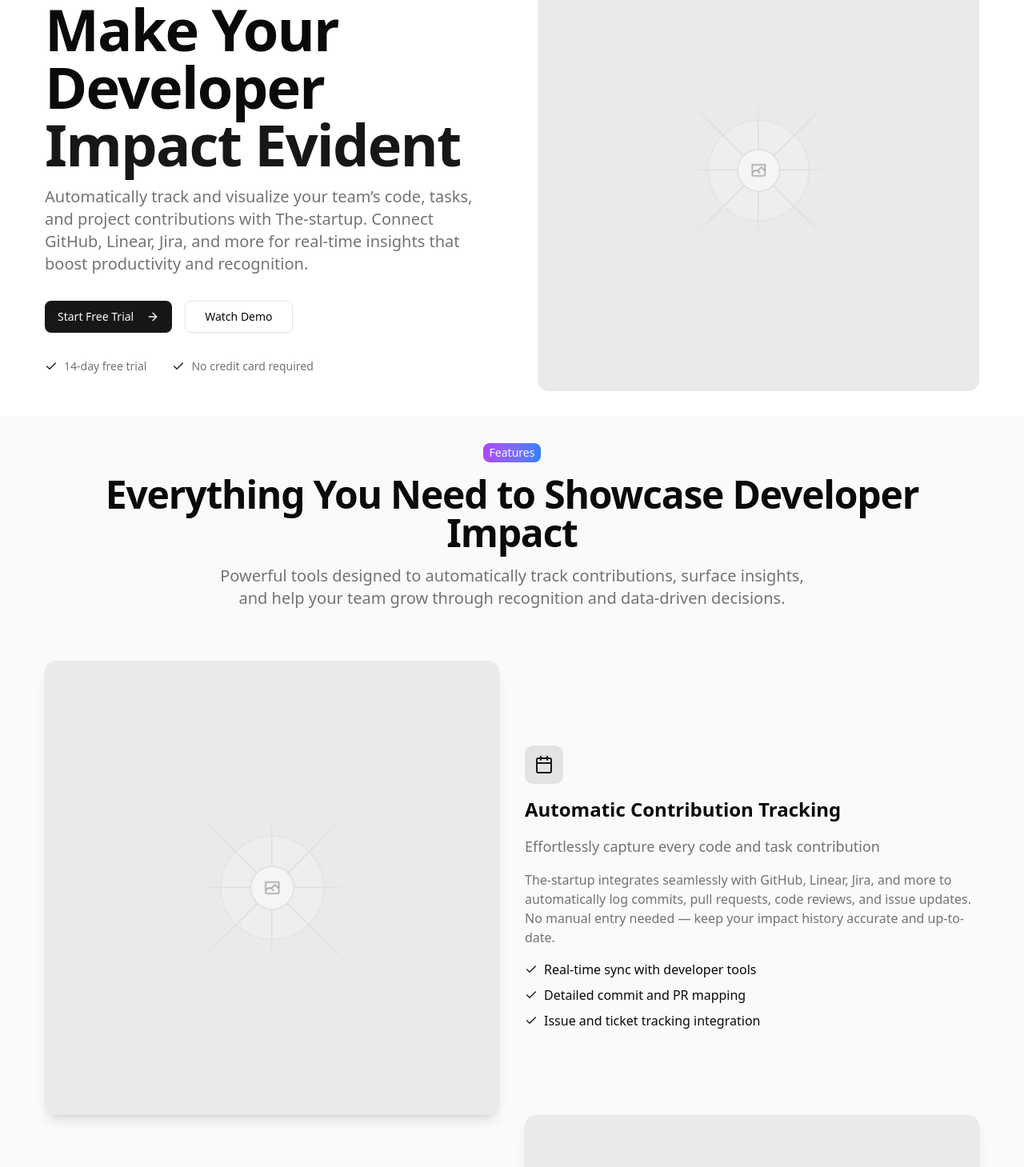
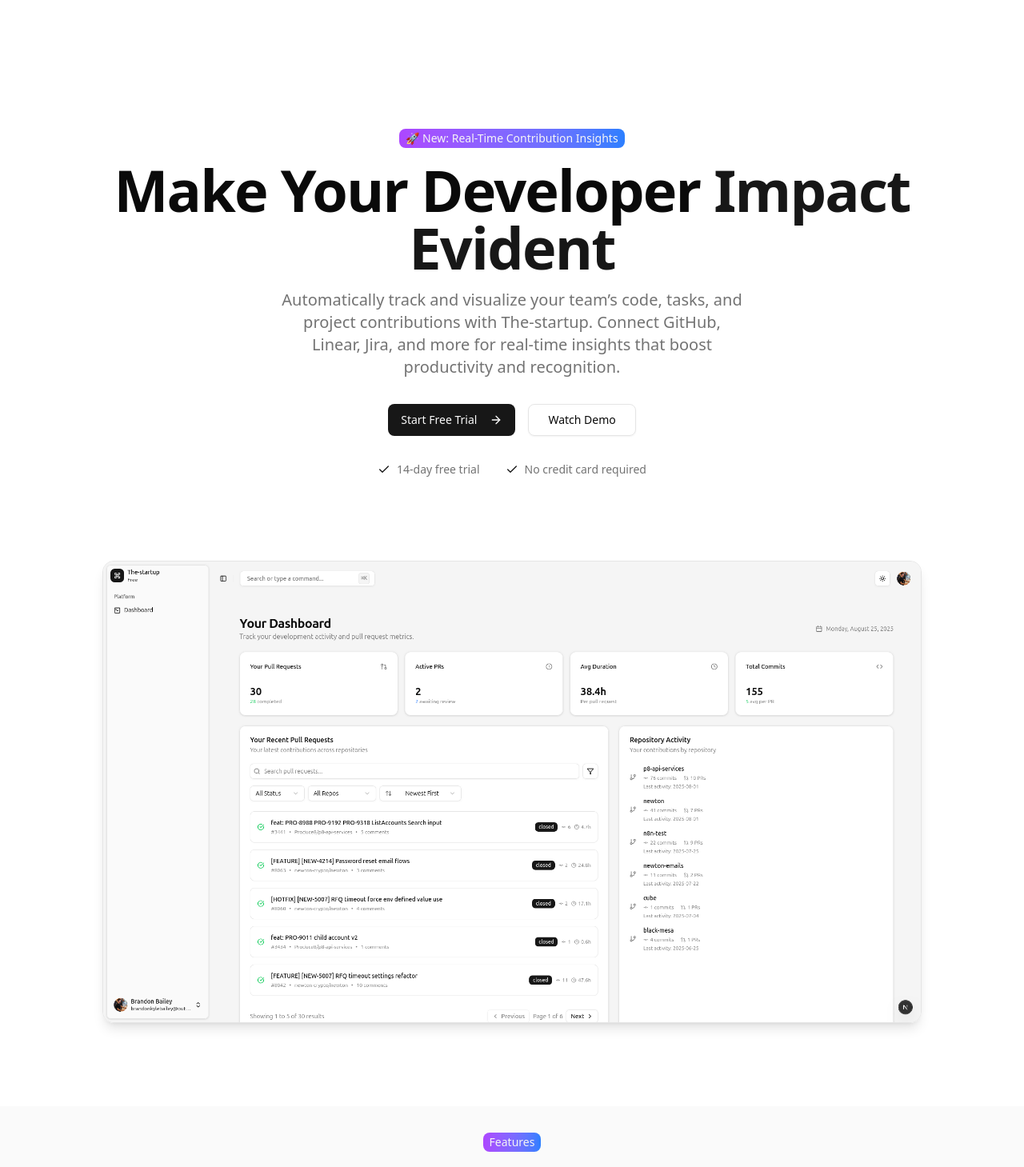
Before and after one commit to brandon-kyle-bailey/p1, a Next.js app in the folder apps/web/: page / in a window 1280 px wide. Shown: the part 160-1619 px from the top of the page at 80% size. Built offline with nearby package versions, Linux system fonts and the light colour scheme.

Commit message:
chore: stashing

```diff
--- a/apps/web/src/app/(public)/page.tsx
+++ b/apps/web/src/app/(public)/page.tsx
@@ -29,7 +29,7 @@ import Image from "next/image";
 import customApiImage from "../../../public/customapi.png";
 import githubImage from "../../../public/github.png";
 import linearImage from "../../../public/linear.png";
-import placeholderImage from "../../../public/placeholder.png";
+import heroImage from "../../../public/hero.png";
 import jiraImage from "../../../public/jira.png";
 import slackImage from "../../../public/slack.png";
 import TestimonialsComponent from "@/components/landing-page/testimonials.components";
@@ -204,11 +204,11 @@ export default function Page() {
   return (
     <>
       {/* Hero Section */}
-      <section className="p-8">
+      <section className="p-8 lg:mt-56">
         <div className="px-4 md:px-6">
-          <div className="grid gap-8 sm:gap-12 lg:grid-cols-2 lg:gap-16 items-center">
-            <div className="space-y-6 sm:space-y-8 text-center lg:text-left">
-              <div className="space-y-4">
+          <div className="grid gap-8 items-center">
+            <div className="space-y-6 sm:space-y-8 text-center">
+              <div className="space-y-4 flex flex-col items-center">
                 <Badge
                   variant="outline"
                   className="text-secondary dark:text-primary text-sm bg-gradient-to-r from-purple-500 to-blue-500 border-0"
@@ -219,15 +219,15 @@ export default function Page() {
                   Make Your Developer
                   <span className="text-primary"> Impact Evident</span>
                 </h1>
-                <p className="text-lg sm:text-xl text-muted-foreground max-w-[600px] mx-auto lg:mx-0">
+                <p className="text-lg sm:text-xl text-muted-foreground lg:w-1/2">
                   Automatically track and visualize your team’s code, tasks, and
-                  project contributions with The-startup. Connect GitHub, Linear,
-                  Jira, and more for real-time insights that boost productivity
-                  and recognition.
+                  project contributions with The-startup. Connect GitHub,
+                  Linear, Jira, and more for real-time insights that boost
+                  productivity and recognition.
                 </p>
               </div>
 
-              <div className="flex flex-col sm:flex-row gap-3 sm:gap-4 justify-center lg:justify-start">
+              <div className="flex flex-col sm:flex-row gap-3 sm:gap-4 justify-center">
                 <Button size="lg" className="w-full sm:w-auto">
                   Start Free Trial
                   <ArrowRight className="ml-2 h-4 w-4" />
@@ -241,7 +241,7 @@ export default function Page() {
                 </Button>
               </div>
 
-              <div className="flex flex-col sm:flex-row items-center justify-center lg:justify-start space-y-2 sm:space-y-0 sm:space-x-8 text-sm text-muted-foreground">
+              <div className="flex flex-col sm:flex-row items-center justify-center space-y-2 sm:space-y-0 sm:space-x-8 text-sm text-muted-foreground">
                 <div className="flex items-center space-x-2">
                   <Check className="h-4 w-4 text-primary" />
                   <span>14-day free trial</span>
@@ -253,13 +253,13 @@ export default function Page() {
               </div>
             </div>
 
-            <div className="relative">
+            <div className="lg:p-18">
               <Image
-                src={placeholderImage}
+                src={heroImage}
                 alt="Developer dashboard showing contribution metrics and team impact insights"
-                width={600}
-                height={400}
-                className="rounded-xl w-full h-auto"
+                width={1920}
+                height={1080}
+                className="rounded-xl shadow-lg border w-full h-auto"
               />
             </div>
           </div>
@@ -290,9 +290,9 @@ export default function Page() {
             return (
               <div
                 key={`${feature.name}-${index}`}
-                className="grid gap-8 lg:grid-cols-2 items-center"
+                className="grid gap-8 lg:grid-cols-2 items-center my-16 lg:my-56"
               >
-                <div className="space-y-4 text-center lg:text-left">
+                <div className="space-y-4 text-start">
                   <div className="h-12 w-12 rounded-lg bg-primary/10 flex items-center justify-center mx-auto lg:mx-0">
                     {feature.icon}
                   </div>
@@ -321,14 +321,12 @@ export default function Page() {
                   </ul>
                 </div>
                 <div
-                  className={`relative ${
-                    index % 2 !== 0
-                      ? "order-first lg:order-last"
-                      : "order-last lg:order-first"
+                  className={`relative order-first ${
+                    index % 2 !== 0 ? "lg:order-last" : "lg:order-first"
                   }`}
                 >
                   <Image
-                    src={placeholderImage}
+                    src={heroImage}
                     alt={`${feature.name} dashboard showing detailed contribution metrics and developer insights`}
                     width={600}
                     height={400}
@@ -355,13 +353,14 @@ export default function Page() {
               Connect The-startup with Your Developer Tools
             </h2>
             <p className="text-lg sm:text-xl text-muted-foreground max-w-[800px] mx-auto px-4">
-              The-startup seamlessly integrates with the tools your engineering team
-              already loves — from GitHub and Linear to Slack and Jira. Keep
-              your workflow intact while unlocking deep contribution insights.
+              The-startup seamlessly integrates with the tools your engineering
+              team already loves — from GitHub and Linear to Slack and Jira.
+              Keep your workflow intact while unlocking deep contribution
+              insights.
             </p>
           </div>
 
-          <div className="grid gap-4 sm:gap-6 lg:gap-8 grid-cols-2 sm:grid-cols-3 lg:grid-cols-4 mb-8 sm:mb-12">
+          <div className="grid gap-4 sm:gap-6 lg:gap-8 grid-cols-1 sm:grid-cols-3 lg:grid-cols-4 mb-8 sm:mb-12">
             {integrations.map((integration, index) => (
               <Card
                 key={`${integration.name}-${index}`}
@@ -414,8 +413,9 @@ export default function Page() {
               Trusted by Developer Teams Worldwide
             </h2>
             <p className="text-xl text-muted-foreground max-w-[800px] mx-auto">
-              Hear from engineering teams how The-startup has helped them capture
-              their contributions, boost recognition, and improve collaboration.
+              Hear from engineering teams how The-startup has helped them
+              capture their contributions, boost recognition, and improve
+              collaboration.
             </p>
           </div>
           <TestimonialsComponent />
@@ -520,8 +520,8 @@ export default function Page() {
               Frequently Asked Questions
             </h2>
             <p className="text-xl text-muted-foreground max-w-[800px] mx-auto">
-              Have questions about The-startup? Here are answers to some of the most
-              common inquiries about how we help you track developer
+              Have questions about The-startup? Here are answers to some of the
+              most common inquiries about how we help you track developer
               contributions and improve team impact.
             </p>
           </div>
--- a/apps/web/src/components/landing-page/header.component.tsx
+++ b/apps/web/src/components/landing-page/header.component.tsx
@@ -15,7 +15,9 @@ export default function LandingPageHeaderComponent() {
           <div className="flex h-8 w-8 items-center justify-center rounded-lg bg-primary">
             <Workflow className="h-5 w-5 text-primary-foreground" />
           </div>
-          <span className="text-xl font-bold">The-startup</span>
+          <Link href="/" className="text-xl font-bold">
+            The-startup
+          </Link>
         </div>
 
         <nav className="hidden md:flex items-center space-x-8">
```
Also changed, not shown: apps/web/public/hero.png (added).
